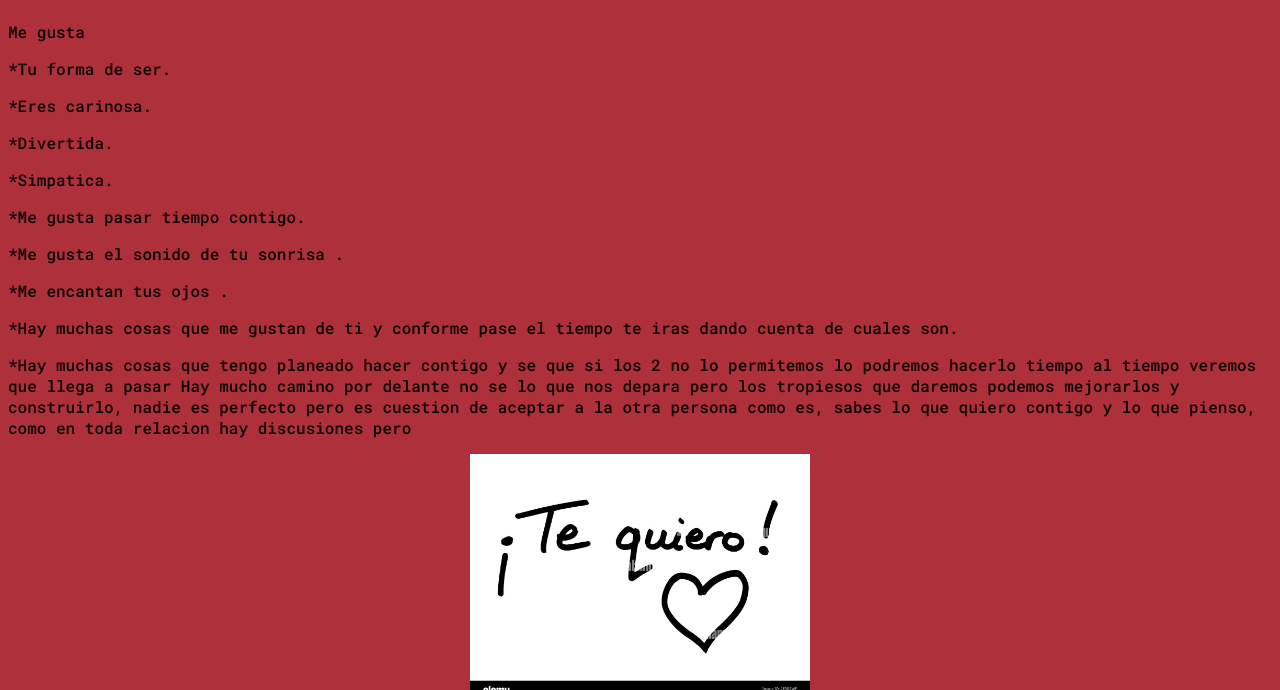
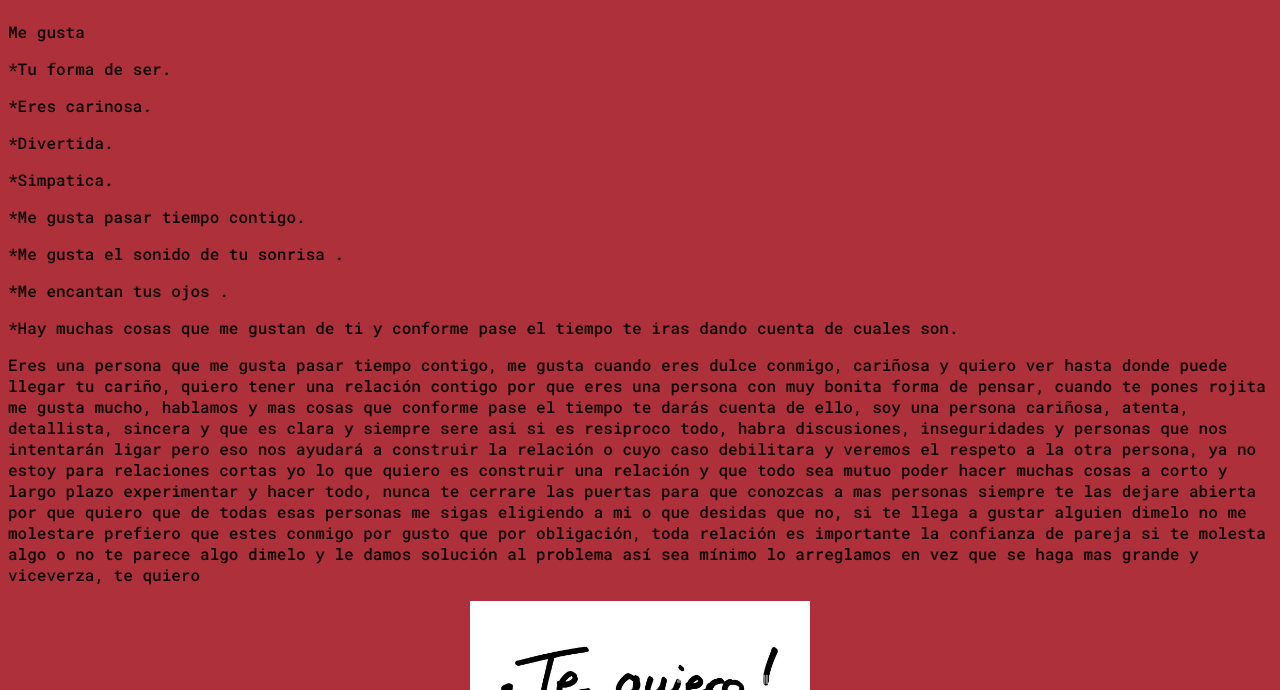
Before and after one commit to ttytytyrtt/fer, a plain HTML site: page index.html in a window 1280 px wide. Shown: the part 110-800 px from the top of the page. Drawn offline with Linux system fonts and the light colour scheme.

Commit message:
Update index.html

```diff
--- a/index.html
+++ b/index.html
@@ -22,9 +22,7 @@
 <p>*Me encantan tus ojos .</p>
 <p>*Hay muchas cosas que me gustan de ti y conforme pase el tiempo te iras dando cuenta de cuales son.</p>
 <p></p>
-<p>*Hay muchas cosas que tengo planeado hacer contigo y se que si los 2 no lo permitemos lo podremos hacerlo tiempo al tiempo veremos que llega a pasar
-Hay mucho camino por delante no se lo que nos depara pero los tropiesos que daremos podemos mejorarlos y construirlo,
-nadie es perfecto pero es cuestion de aceptar a la otra persona como es, sabes lo que quiero contigo y lo que pienso, como en toda relacion hay discusiones pero
+<p>Eres una persona que me gusta pasar tiempo contigo, me gusta cuando eres dulce conmigo, cariñosa y quiero ver hasta donde puede llegar tu cariño, quiero tener una relación contigo por que eres una persona con muy bonita forma de pensar, cuando te pones rojita me gusta mucho, hablamos y mas cosas que conforme pase el tiempo te darás cuenta de ello, soy una persona cariñosa, atenta, detallista, sincera y que es clara y siempre sere asi si es resiproco todo, habra discusiones, inseguridades y personas que nos intentarán ligar pero eso nos ayudará a construir la relación o cuyo caso debilitara y veremos el respeto a la otra persona, ya no estoy para relaciones cortas yo lo que quiero es construir una relación y que todo sea mutuo poder hacer muchas cosas a corto y largo plazo experimentar y hacer todo, nunca te cerrare las puertas para que conozcas a mas personas siempre te las dejare abierta por que quiero que de todas esas personas me sigas eligiendo a mi o que desidas que no, si te llega a gustar alguien dimelo no me molestare prefiero que estes conmigo por gusto que por obligación, toda relación es importante la confianza de pareja si te molesta algo o no te parece algo dimelo y le damos solución al problema así sea mínimo lo arreglamos en vez que se haga mas grande y viceverza, te quiero
 </p>
 
 <center><img height="250px" src="te quiero.jpg"></center>
```
